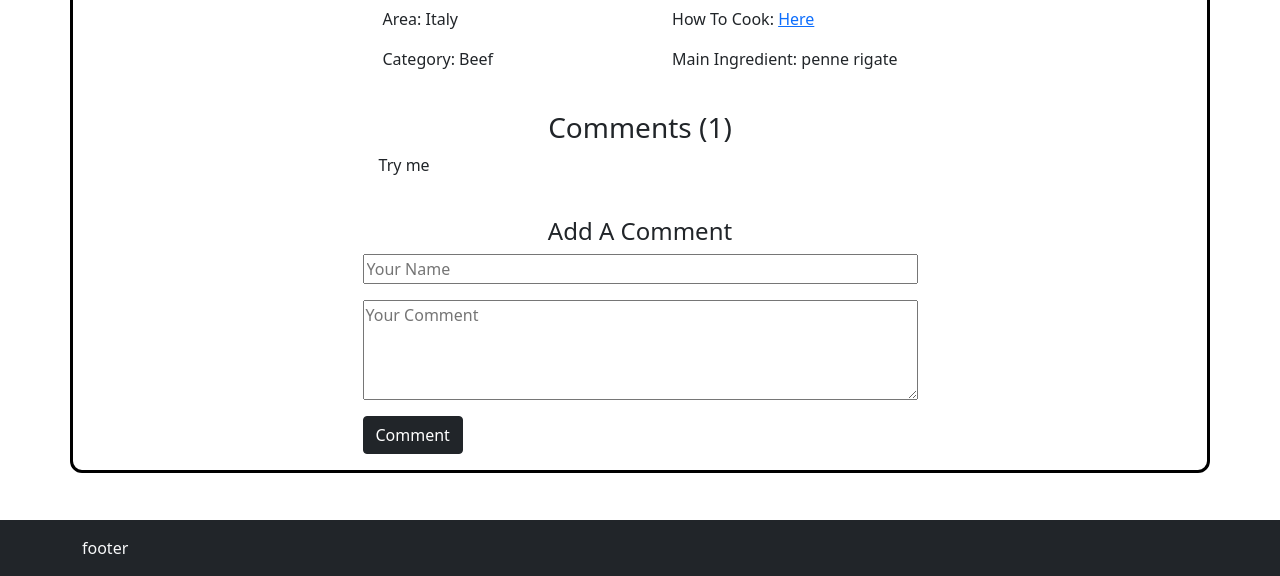
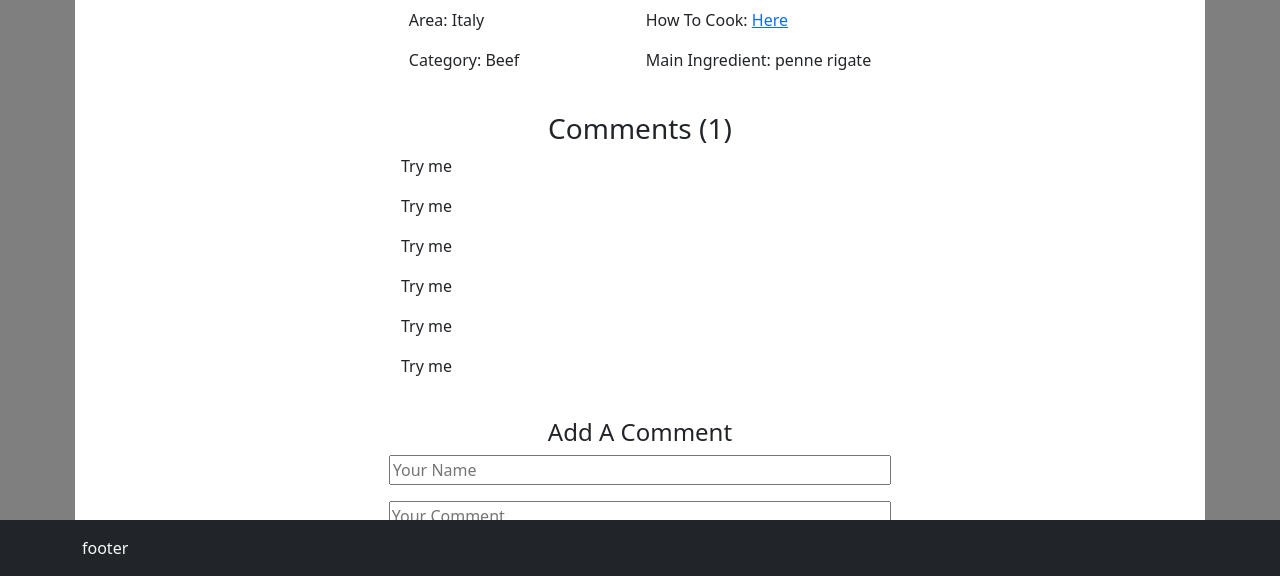
Before and after one commit to the-catalystmc/api-webapp, a website built with webpack: page src/index.html in a window 1280 px wide. Shown: the part 224-800 px from the top of the page. Built offline with nearby package versions, Linux system fonts and the light colour scheme.

Commit message:
fix modal popup

```diff
--- a/src/apiCalls.js
+++ b/src/apiCalls.js
@@ -27,6 +27,4 @@ class APIUpdate{
 }
 
 const apiCall = new APIUpdate()
-
-
 export { apiCall as default }
--- a/src/index.html
+++ b/src/index.html
@@ -33,8 +33,10 @@
         </div>
     </nav>
 
+
+    <div class="container">
         <div class="modalholder">
-    <div class="container container__modal">
+            <div class="container__modal">
                 <div class="container__modal--img">
                     <img src="#" alt="player picture" class="container__profilepic">
                     <button class="close--button btn btn-dark">&times;</button>
@@ -55,6 +57,12 @@
                     <h3 class="comments-title">Comments <span class="comments-count">(1)</span> </h3>
                     <div class="comments-cont">
                         <p class="comment-content">Try me</p>
+                        <p class="comment-content">Try me</p>
+                        <p class="comment-content">Try me</p>
+                        <p class="comment-content">Try me</p>
+                        <p class="comment-content">Try me</p>
+                        <p class="comment-content">Try me</p>
+
                     </div>
                 </div>
                 <form action="#" class="comments">
@@ -65,7 +73,6 @@
                 </form>
             </div>
         </div>
-    <div class="container">
         <div class="row row-cols-1 row-cols-lg-3 g-4 my-5 cont">
             <template class="mealTemplate">
                 <div class="col">
--- a/src/style.css
+++ b/src/style.css
@@ -1,22 +1,30 @@
 .modalholder {
+  box-sizing: border-box;
+  z-index: 1;
+  background: rgba(0, 0, 0, 0.5);
+  position: fixed;
+  top: 0;
+  left: 0;
+  width: 100%;
+  height: 100%;
   display: block;
-  height: 100%;
-  width: 100%;
-  position: fixed;
-  z-index: 1;
+  justify-content: center;
+  padding: 100px 12px;
   overflow-y: scroll;
 }
 
 .container__modal {
-  background: white;
-  padding: 1rem 0;
+  position: relative;
+  margin: auto;
+  background: #fff;
+  padding: 24px 5%;
+  width: 90%;
+  min-height: 90%;
   border-radius: 12px;
-  border: 3px black solid;
   text-align: center;
   display: flex;
   flex-direction: column;
-  overflow-y: scroll;
-
+  z-index: 2;
 }
 
 .close--button {
```
Lines whose indentation alone changed are shown as unchanged.
